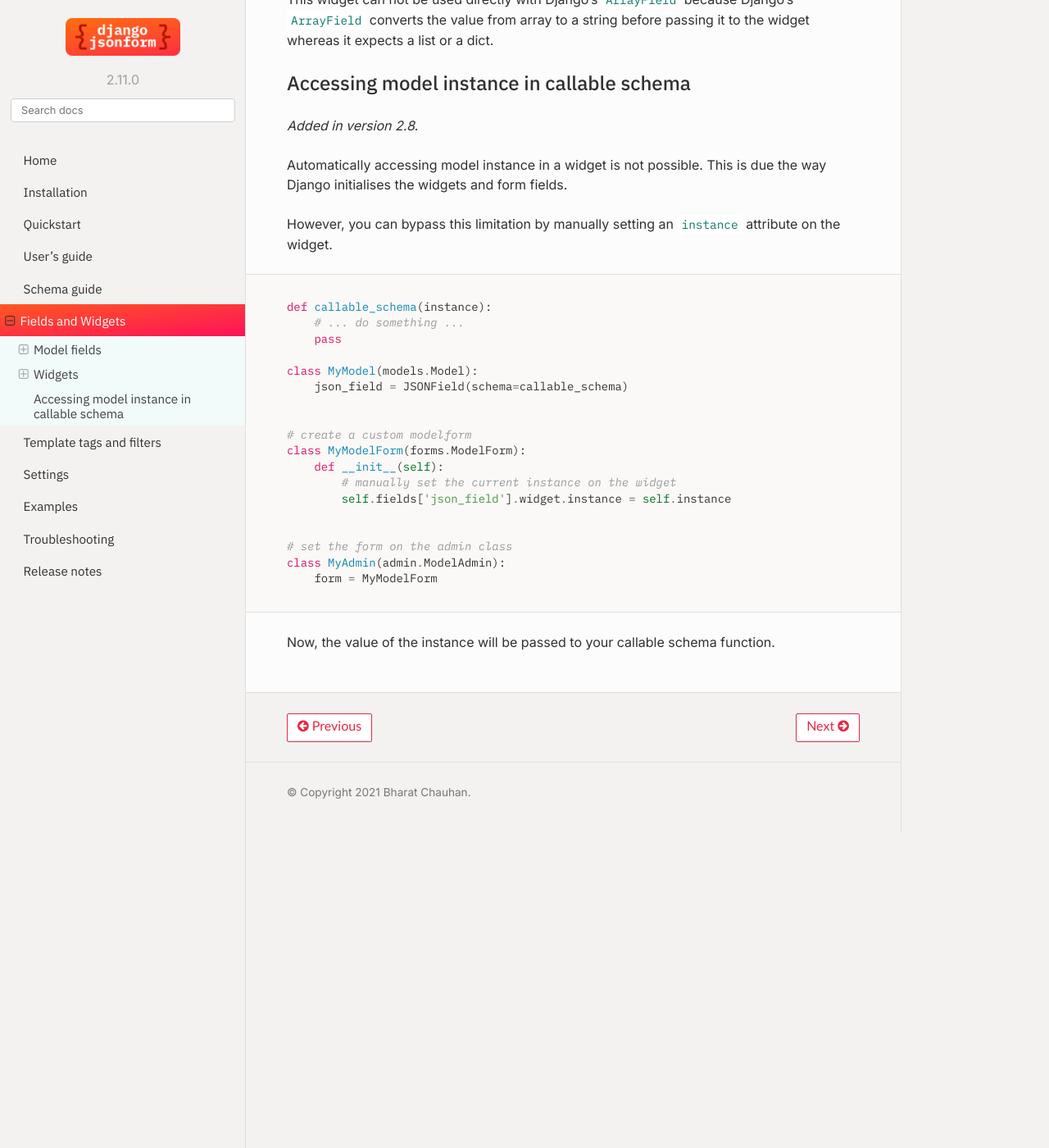
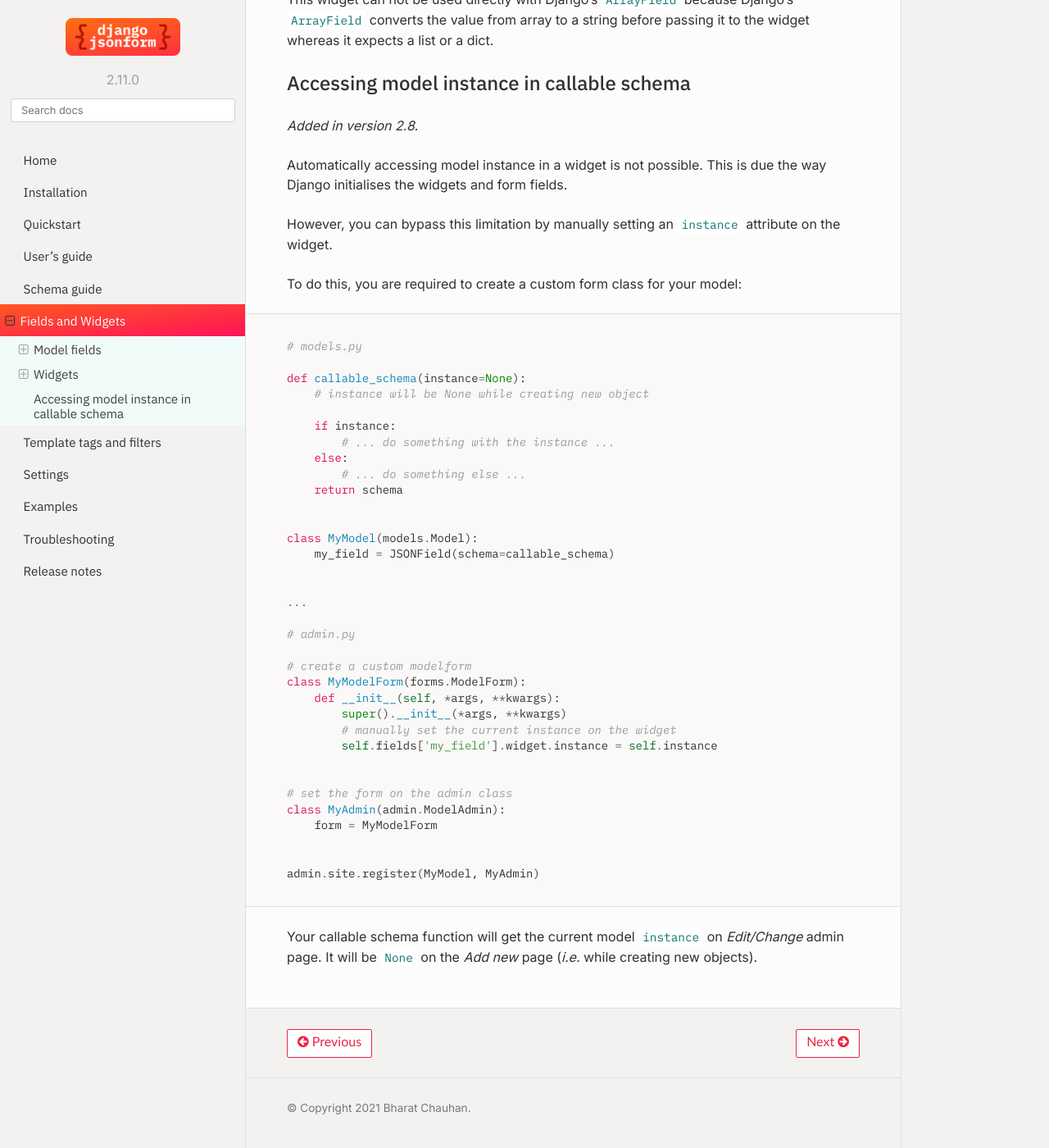
Before and after one commit to bhch/django-jsonform, a Sphinx documentation site: the page built from docs/fields-and-widgets.rst, in a window 1280 px wide and 1400 px high, scrolled down 3965 px. Shown: the whole window at 82% size. Built offline with Sphinx 7.4.7 and the Read the Docs theme 2.0.0, drawn with Linux system fonts in a browser that asks for light colours; before the commit the page ends 4980 px from its top, so only the background shows below that.

Commit message:
Fix #50: Improve docs for accessing model instance in schema callable

```diff
--- a/docs/fields-and-widgets.rst
+++ b/docs/fields-and-widgets.rst
@@ -219,25 +219,45 @@ the way Django initialises the widgets and form fields.
 However, you can bypass this limitation by manually setting an ``instance``
 attribute on the widget.
 
+To do this, you are required to create a custom form class for your model:
+
 .. code-block::
 
-    def callable_schema(instance):
-        # ... do something ...
-        pass
+    # models.py
+
+    def callable_schema(instance=None):
+        # instance will be None while creating new object
+
+        if instance:
+            # ... do something with the instance ...
+        else:
+            # ... do something else ...
+        return schema
+
 
     class MyModel(models.Model):
-        json_field = JSONField(schema=callable_schema)
+        my_field = JSONField(schema=callable_schema)
 
+
+    ...
+
+    # admin.py
 
     # create a custom modelform
     class MyModelForm(forms.ModelForm):
-        def __init__(self):
+        def __init__(self, *args, **kwargs):
+            super().__init__(*args, **kwargs)
             # manually set the current instance on the widget
-            self.fields['json_field'].widget.instance = self.instance
+            self.fields['my_field'].widget.instance = self.instance
 
 
     # set the form on the admin class
     class MyAdmin(admin.ModelAdmin):
         form = MyModelForm
 
-Now, the value of the instance will be passed to your callable schema function.
+
+    admin.site.register(MyModel, MyAdmin)
+
+
+Your callable schema function will get the current model ``instance`` on *Edit/Change*
+admin page. It will be ``None`` on the *Add new* page (*i.e.* while creating new objects).
--- a/docs/guide/javascript.rst
+++ b/docs/guide/javascript.rst
@@ -170,7 +170,7 @@ Following is the code which is used in the demo above:
 
 
     function onJsonFormChange(e) {
-        var data = e.data; // current data after
+        var data = e.data; // current data
         var prevData = e.prevData; // previous data (before this event)
 
         var schema = e.schema; // current schema
```
